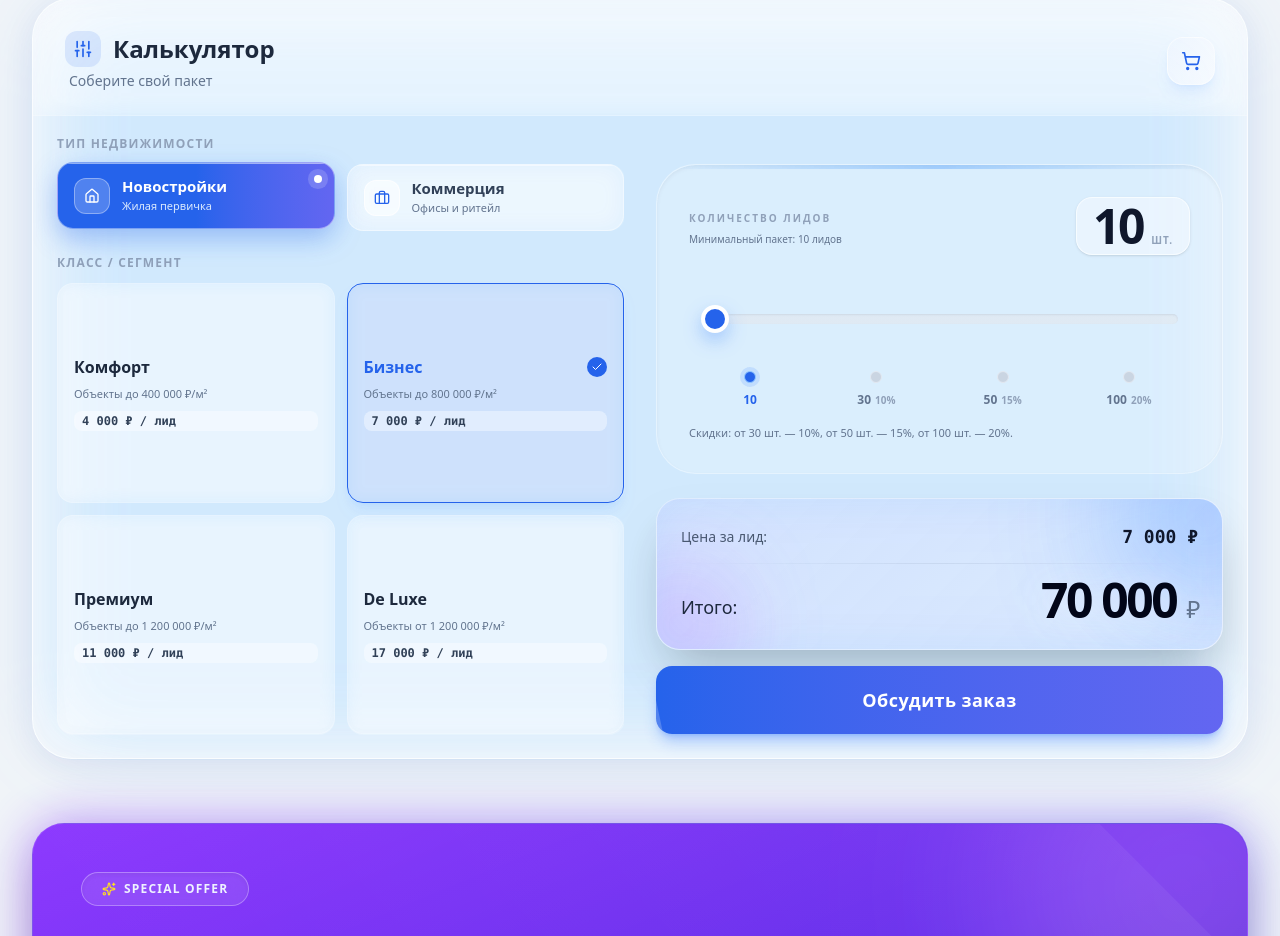
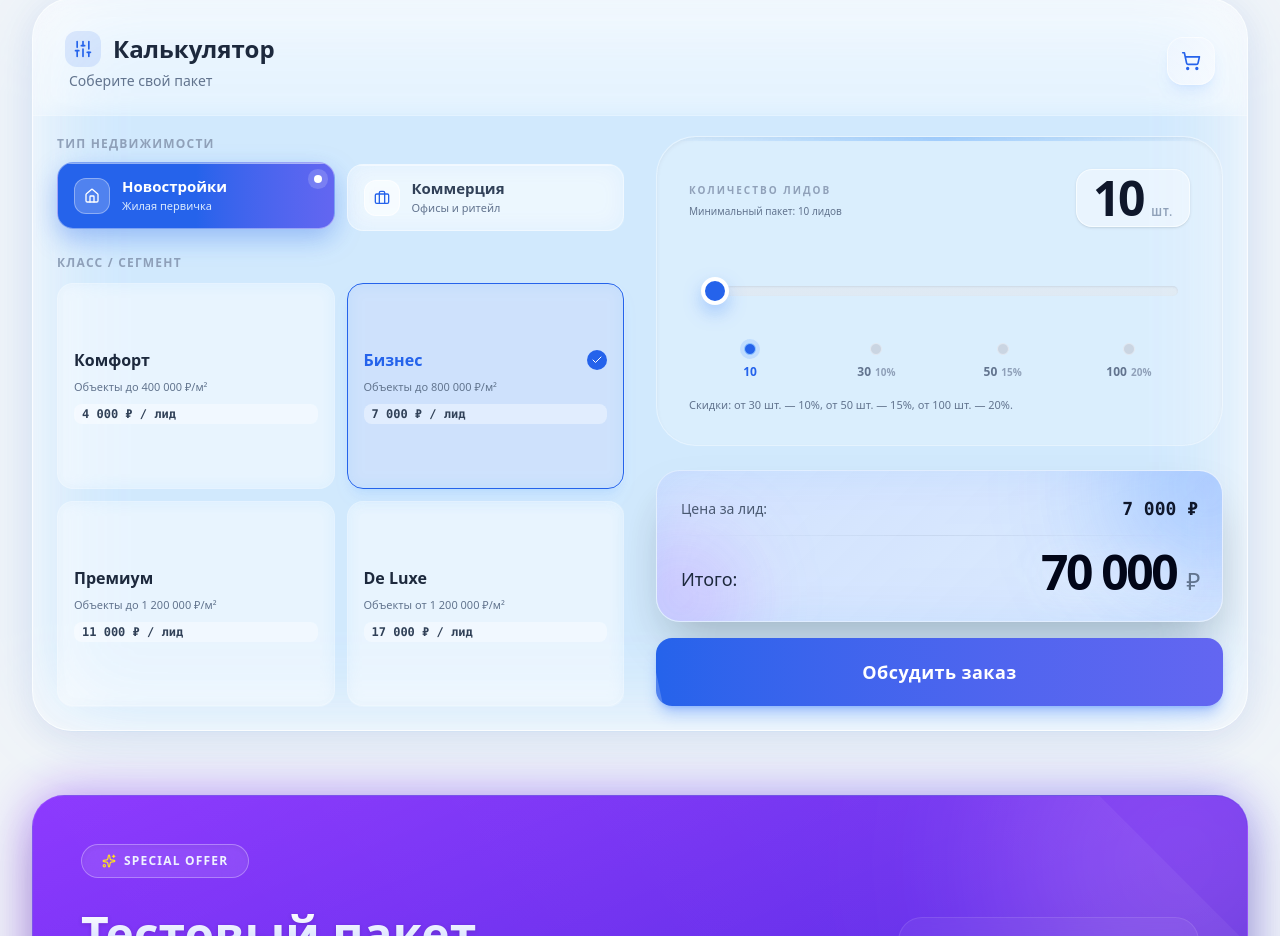
Before and after one commit to Maksimka7878/dmlead, a React (Vite) app: page / in a window 1280 px wide. Shown: the part 6280-7216 px from the top of the page. Built offline with nearby package versions, Linux system fonts and the light colour scheme.

Commit message:
revert: remove slider panel top alignment (lg:mt-7)
Co-Authored-By: Claude Opus 4.8 <noreply@anthropic.com>

```diff
--- a/components/Calculator.tsx
+++ b/components/Calculator.tsx
@@ -145,7 +145,7 @@ const Calculator: React.FC = () => {
           {/* Right: Slider + Results */}
           <div className="flex-1 flex flex-col gap-6 justify-between">
 
-            <div className="bg-white/20 rounded-[2.5rem] p-8 border border-white/30 shadow-inner relative overflow-hidden group/slider lg:mt-7">
+            <div className="bg-white/20 rounded-[2.5rem] p-8 border border-white/30 shadow-inner relative overflow-hidden group/slider">
               {/* Subtle pulsing glow for the slider section */}
               <div className="absolute top-0 left-0 w-full h-1 bg-gradient-to-r from-transparent via-blue-400/40 to-transparent"></div>
 
```
